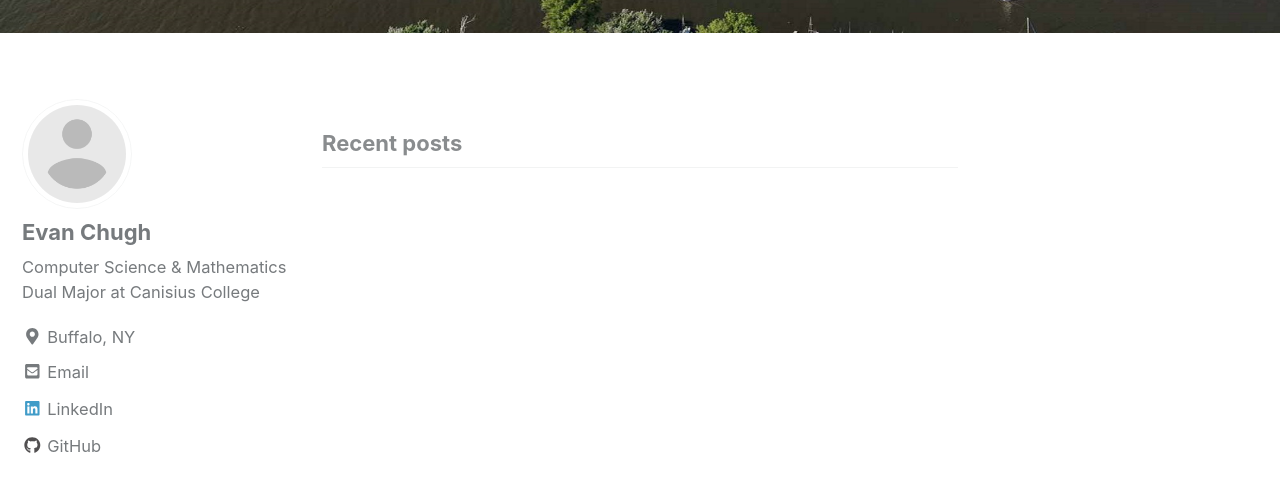
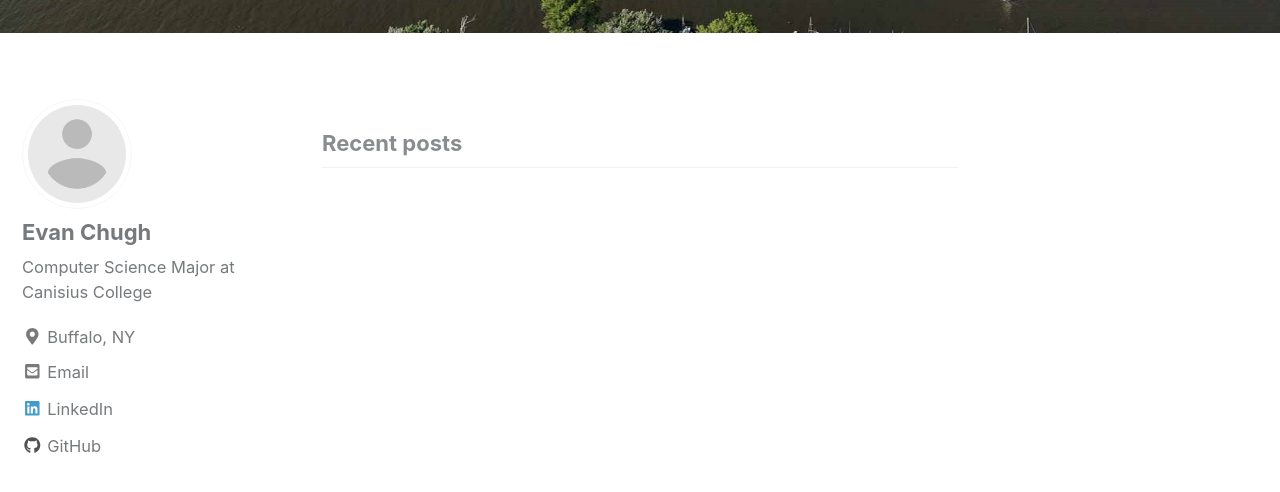
Before and after one commit to evanchugh/evanchugh.github.io, a Jekyll site: the page built from index.html, in a window 1280 px wide and 900 px high, scrolled down 568 px. Shown: the top 492 px of the window. Built offline with Jekyll 4.4.1, drawn with Linux system fonts in a browser that asks for light colours; nearby versions of some CDN libraries; the list of posts is cut into pages by our own code.

Commit message:
Changed my sidebar bio

```diff
--- a/_config.yml
+++ b/_config.yml
@@ -102,7 +102,7 @@ analytics:
 author:
   name             : "Evan Chugh"
   avatar           : "/images/bio-image-placeholder.png" # path of avatar image, e.g. "/assets/images/bio-photo.jpg"
-  bio              : "Computer Science & Mathematics Dual Major at Canisius College"
+  bio              : "Computer Science Major at Canisius College"
   location         : "Buffalo, NY"
   email            : "evanchugh@gmail.com"
   uri              :
```
